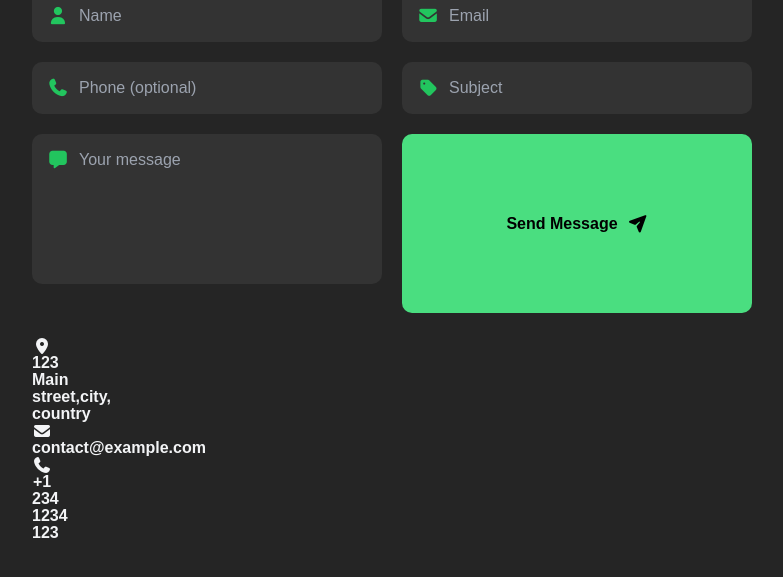
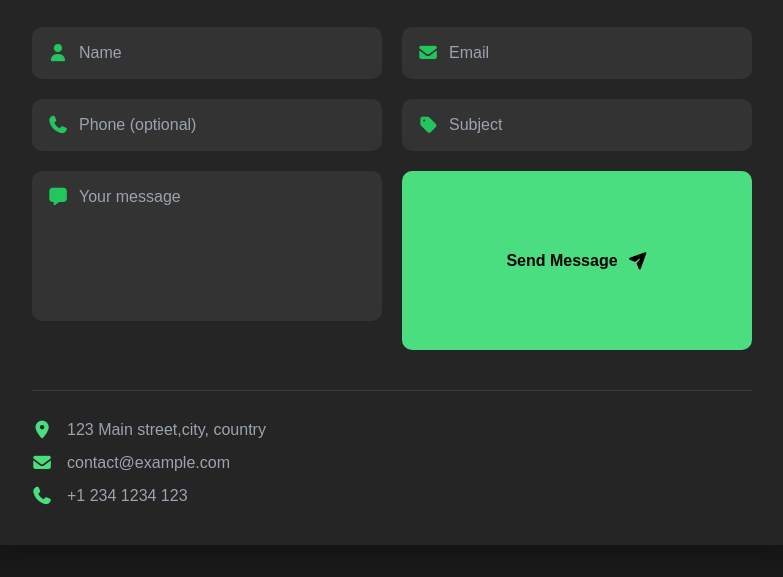
Before and after one commit to Negar-karimi9023/Contact-Form, a website built with Parcel: page src/index.html in a window 1280 px wide. Shown: the part 183-760 px from the top of the page, without its empty margins (248-1031 px from the left). Built offline with nearby package versions, Linux system fonts and the light colour scheme.

Commit message:
last style

```diff
--- a/src/index.html
+++ b/src/index.html
@@ -47,17 +47,16 @@
         </form>
         <div class="contact-info">
           <div class="info-item">
-            <i class="fas fa-map-marker-alt">
-              <span> 123 Main street,city, country</span>
-            </i>
+            <i class="fas fa-map-marker-alt"> </i>
+            <span> 123 Main street,city, country</span>
           </div>
           <div class="info-item">
-            <i class="fas fa-envelope"> <span>contact@example.com</span></i>
+            <i class="fas fa-envelope"> </i>
+            <span>contact@example.com</span>
           </div>
           <div class="info-item">
-            <i class="fas fa-phone">
-              <span> +1 234 1234 123</span>
-            </i>
+            <i class="fas fa-phone"></i>
+            <span> +1 234 1234 123</span>
           </div>
         </div>
       </div>
--- a/src/styles.css
+++ b/src/styles.css
@@ -130,3 +130,24 @@ button:active {
   align-items: center;
   gap: 10px;
 }
+.contact-info {
+  margin-top: 40px;
+  padding-top: 30px;
+  border-top: 1px solid rgba(255, 255, 255, 0.1);
+  display: flex;
+  flex-direction: column;
+  gap: 15px;
+}
+.info-item {
+  display: flex;
+  align-items: center;
+  gap: 15px;
+}
+.info-item i {
+  color: var(--primary-color);
+  font-size: 1.1rem;
+  width: 20px;
+}
+.info-item span {
+  color: var(--text-gray);
+}
```
